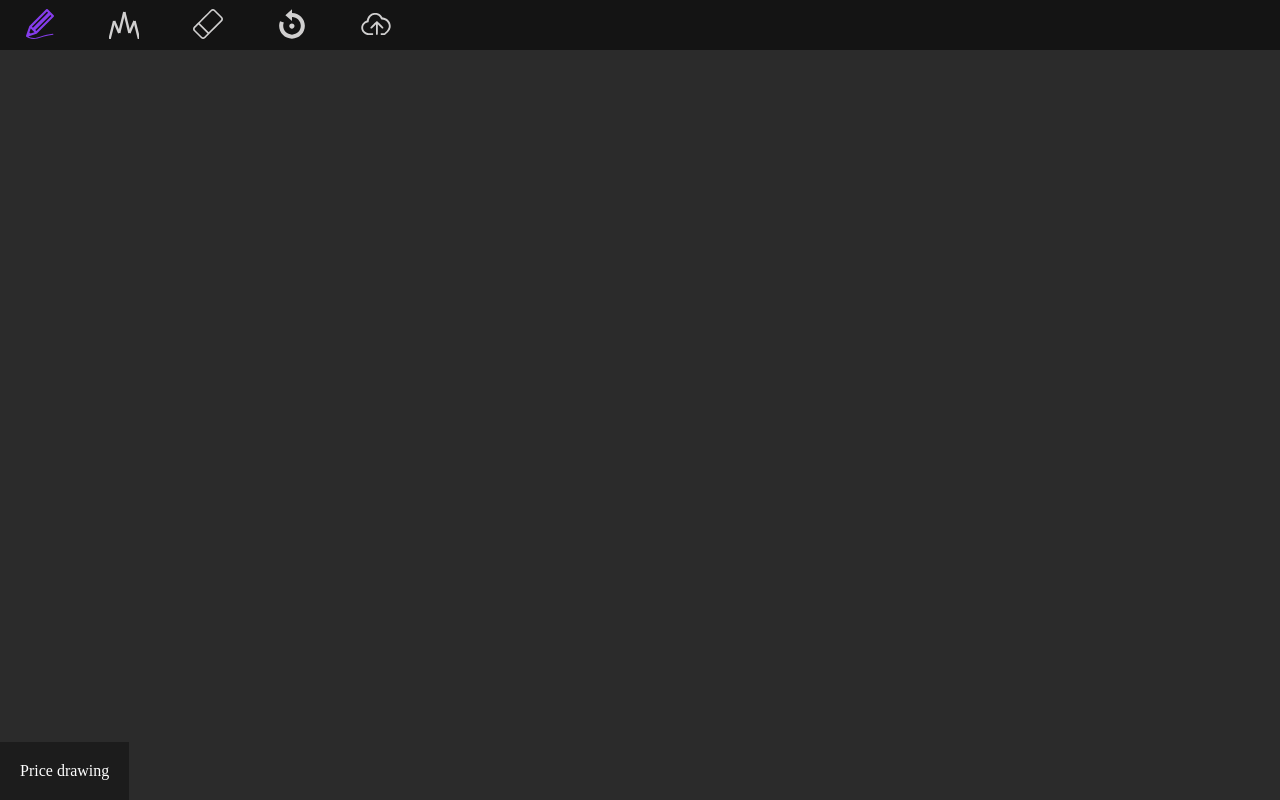
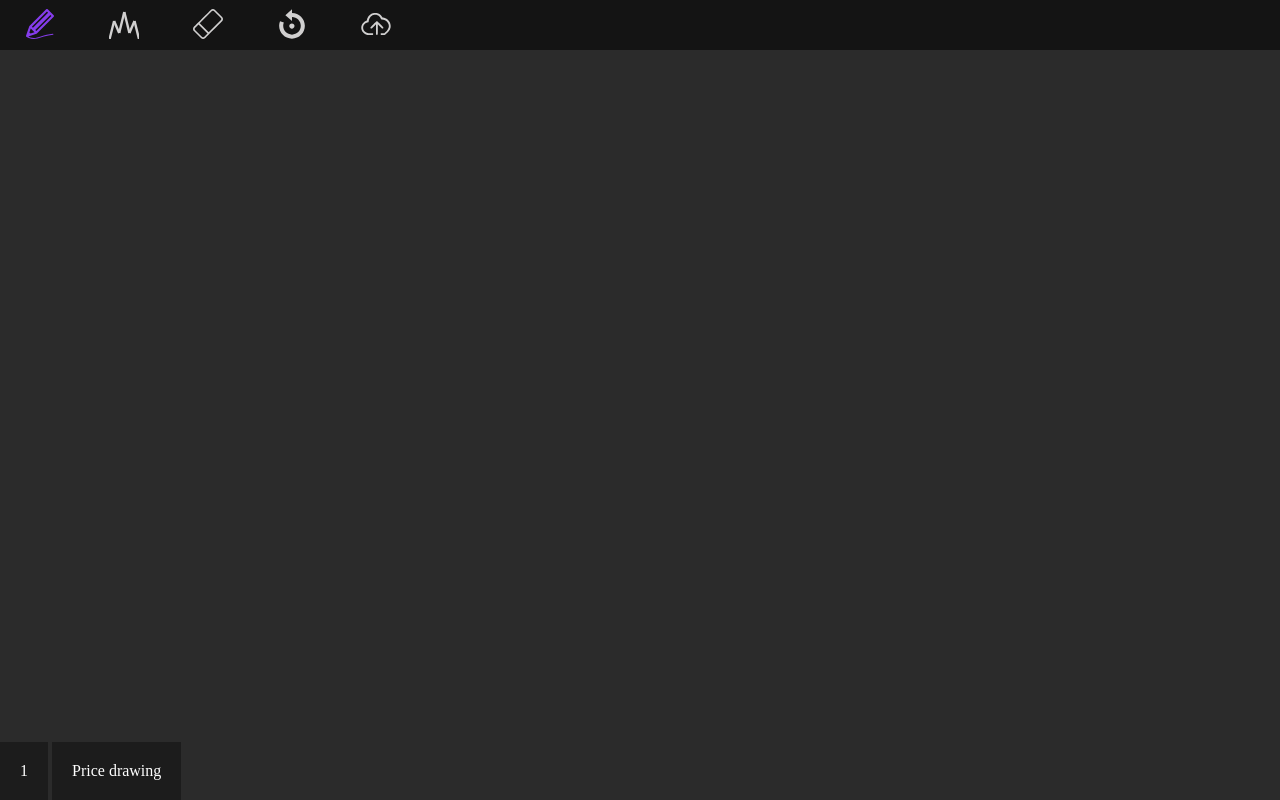
Before and after one commit to brushed-charts/draw-stock-market, a plain HTML site: page index.html in a window 1280 px wide. Drawn offline with Linux system fonts and the light colour scheme.

Commit message:
Add  a reset counter to the estimate the number of operation done

```diff
--- a/css/main.css
+++ b/css/main.css
@@ -25,10 +25,10 @@ canvas {
     color: white;
 }
 
-#noise_info {
+#reset_counter {
     display: inline-block;
     padding: 20px;
-    background-color: rgba(0, 0, 0, 0.303);
+    background-color: rgba(0, 0, 0, 0.342);
     color: white;
 }
 
--- a/index.html
+++ b/index.html
@@ -16,6 +16,7 @@
         <div id="save-icon" class="icon"></div>
     </div>
     <div id="info_box">
+        <div id="reset_counter"></div>
         <div id="mode"></div>
     </div>
     <canvas id="canvas" onclick="onclick"></canvas>
--- a/js/interaction.js
+++ b/js/interaction.js
@@ -16,6 +16,7 @@ export class InteractionEvent {
 }
 
 export class Interaction {
+    static counter = 0
     static last_keyboard_event = undefined
     static active_button_class = 'button-active'
     static main_init_function = undefined
@@ -33,6 +34,8 @@ export class Interaction {
         this.save_button.addEventListener('click', this.save)
         this.reset_button.addEventListener('click', this.reset)
         this.clear_button.addEventListener('click', this.clear)
+        Interaction.counter += 1
+        Interaction.refresh_visual_counter()
         Interaction.enable_price_mode()
     }
 
@@ -83,6 +86,10 @@ export class Interaction {
         Mode.current_drawtool.draw_style.on_touch_move(interaction_event, Interaction.last_keyboard_event)
     }
 
+    static refresh_visual_counter() {
+        document.getElementById('reset_counter').innerText = Interaction.counter
+    }
+
     static enable_price_mode() {
         Mode.set_to_price()
         Interaction.deactivate_all_button()
--- a/js/save.js
+++ b/js/save.js
@@ -14,6 +14,7 @@ export class SaveToJSON {
         const concated_saving_dict = SaveToJSON.save_each_object()
         const json_output = SaveToJSON.convert_to_json(concated_saving_dict)
         SaveToJSON.tool.save(SaveToJSON.boardID, json_output).then((_) => console.log('saved'))
+
     }
 
     static save_each_object() {
```
